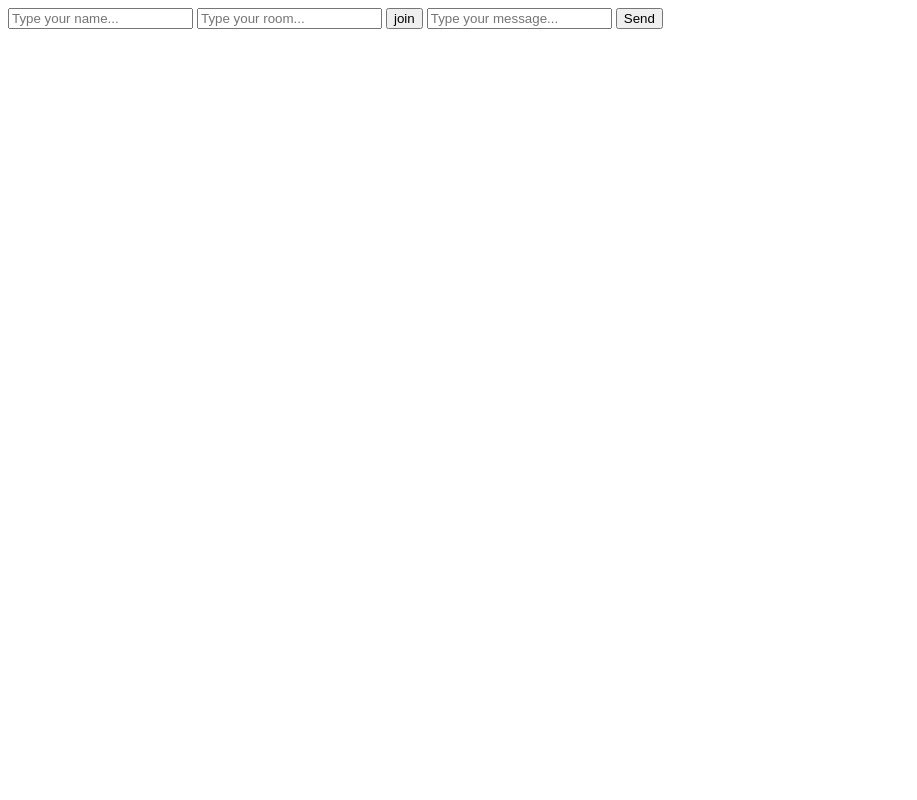
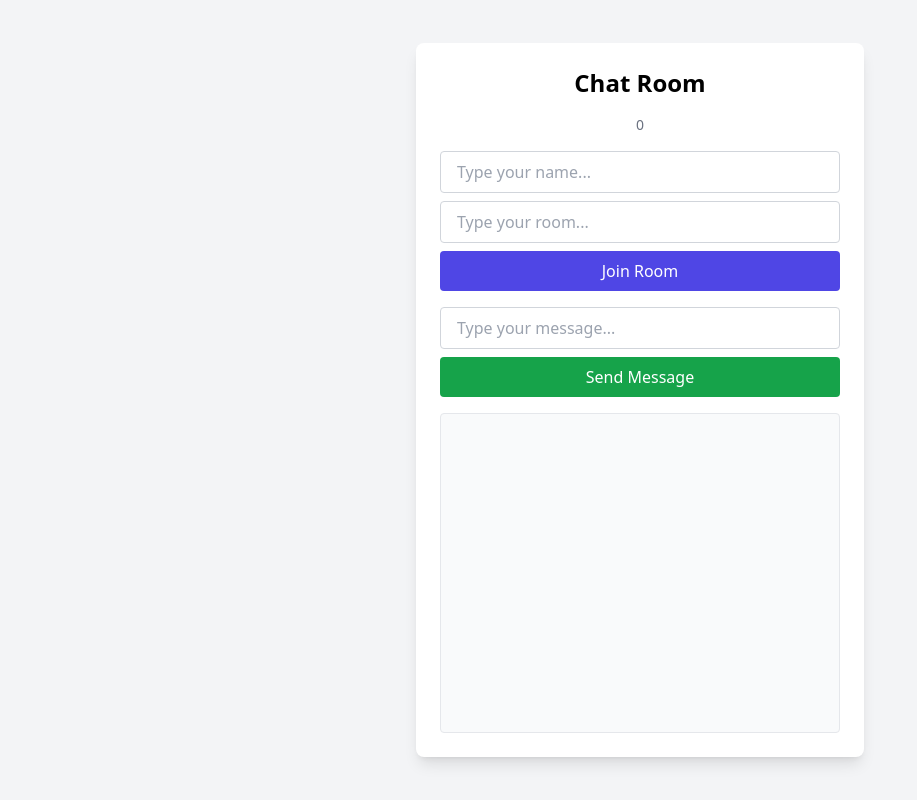
Before and after one commit to nisibz/simple-chat, a website: page src/chat.html in a window 1280 px wide. Shown: the whole page, without its empty margins (0-917 px from the left). Drawn offline with nearby package versions, Linux system fonts and the light colour scheme; no server answers.

Commit message:
Implement online user count functionality and update UI elements in the chat room interface.

```diff
--- a/src/chat.html
+++ b/src/chat.html
@@ -4,15 +4,57 @@
     <meta charset="UTF-8" />
     <meta name="viewport" content="width=device-width, initial-scale=1.0" />
     <title>Chat</title>
+    <script src="https://cdn.tailwindcss.com"></script>
   </head>
-  <body>
-    <input type="text" id="senderInput" placeholder="Type your name..." />
-    <input type="text" id="roomInput" placeholder="Type your room..." />
-    <button id="joinRoomButton">join</button>
-    <input type="text" id="messageInput" placeholder="Type your message..." />
-    <button id="sendButton">Send</button>
+  <body class="bg-gray-100 h-screen flex items-center justify-center">
+    <div class="bg-white shadow-lg rounded-lg p-6 w-full max-w-md space-y-4">
+      <div class="text-2xl font-bold text-center">Chat Room</div>
 
-    <ul id="messages"></ul>
+      <div id="onlineTotal" class="text-center text-sm text-gray-500">0</div>
+
+      <div class="space-y-2">
+        <input
+          type="text"
+          id="senderInput"
+          placeholder="Type your name..."
+          class="w-full px-4 py-2 border border-gray-300 rounded focus:outline-none focus:ring-2 focus:ring-indigo-500"
+        />
+        <input
+          type="text"
+          id="roomInput"
+          placeholder="Type your room..."
+          class="w-full px-4 py-2 border border-gray-300 rounded focus:outline-none focus:ring-2 focus:ring-indigo-500"
+        />
+        <button
+          id="joinRoomButton"
+          class="w-full bg-indigo-600 text-white px-4 py-2 rounded hover:bg-indigo-700"
+        >
+          Join Room
+        </button>
+      </div>
+
+      <div class="space-y-2">
+        <input
+          type="text"
+          id="messageInput"
+          placeholder="Type your message..."
+          class="w-full px-4 py-2 border border-gray-300 rounded focus:outline-none focus:ring-2 focus:ring-indigo-500"
+        />
+        <button
+          id="sendButton"
+          class="w-full bg-green-600 text-white px-4 py-2 rounded hover:bg-green-700"
+        >
+          Send Message
+        </button>
+      </div>
+
+      <ul
+        id="messages"
+        class="h-80 overflow-y-auto bg-gray-50 p-4 border border-gray-200 rounded space-y-2"
+      >
+        <!-- Messages will appear here -->
+      </ul>
+    </div>
 
     <script src="https://cdn.socket.io/4.0.1/socket.io.js"></script>
     <script>
@@ -21,9 +63,16 @@
       const senderInput = document.getElementById("senderInput");
       const roomInput = document.getElementById("roomInput");
       const joinRoomButton = document.getElementById("joinRoomButton");
+      const onlineTotal = document.getElementById("onlineTotal");
 
       joinRoomButton.addEventListener("click", () => {
         const room = roomInput.value;
+
+        // Remove all child nodes from the "messages" element
+        while (messages.firstChild) {
+          messages.removeChild(messages.firstChild);
+        }
+
         socket.emit("join room", room);
       });
 
@@ -42,8 +91,23 @@
 
       socket.on("chat message", (msg) => {
         const li = document.createElement("li");
-        li.textContent = JSON.stringify(msg);
+
+        const currentUser = senderInput.value;
+        const messageAlignment =
+          msg.sender === currentUser ? "text-right" : "text-left";
+        const messageBgColor =
+          msg.sender === currentUser ? "bg-green-100" : "bg-blue-100";
+
+        li.className = `${messageAlignment} p-2 ${messageBgColor} rounded text-gray-700`;
+        li.textContent = `${msg.sender}: ${msg.message} (${new Date(msg.created).toLocaleTimeString()})`;
         messages.appendChild(li);
+
+        // Scroll to the latest message
+        messages.scrollTop = messages.scrollHeight;
+      });
+
+      socket.on("online users", (users) => {
+        onlineTotal.textContent = `Online users: ${users.count}`;
       });
     </script>
   </body>
```
Also changed, not shown: src/app.ts (+7 -0 lines).
